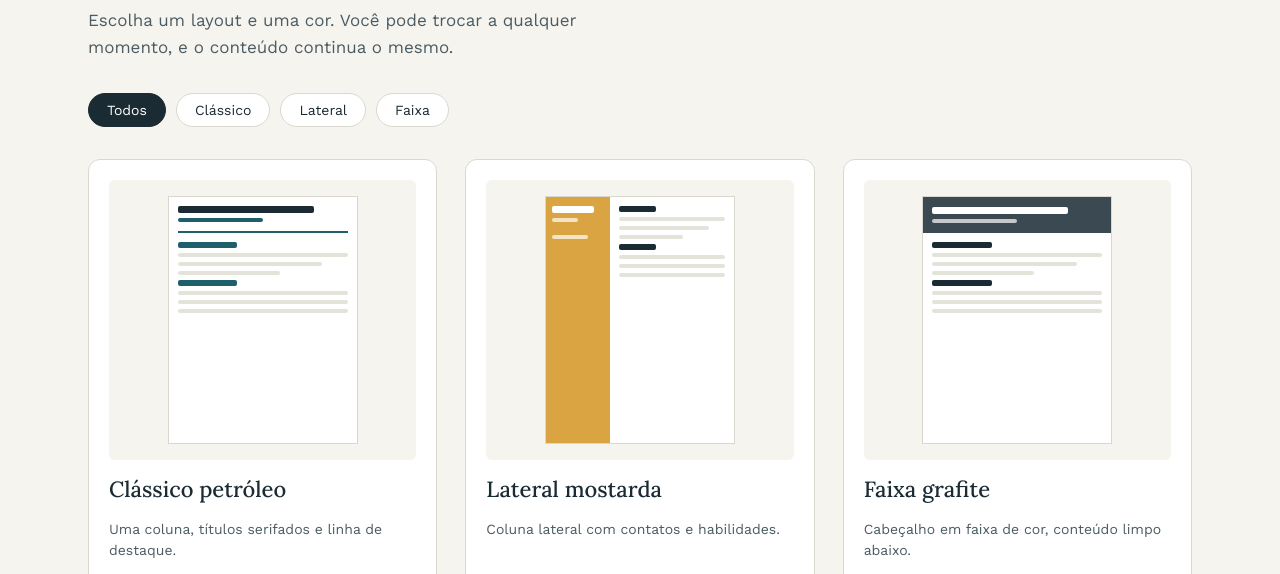
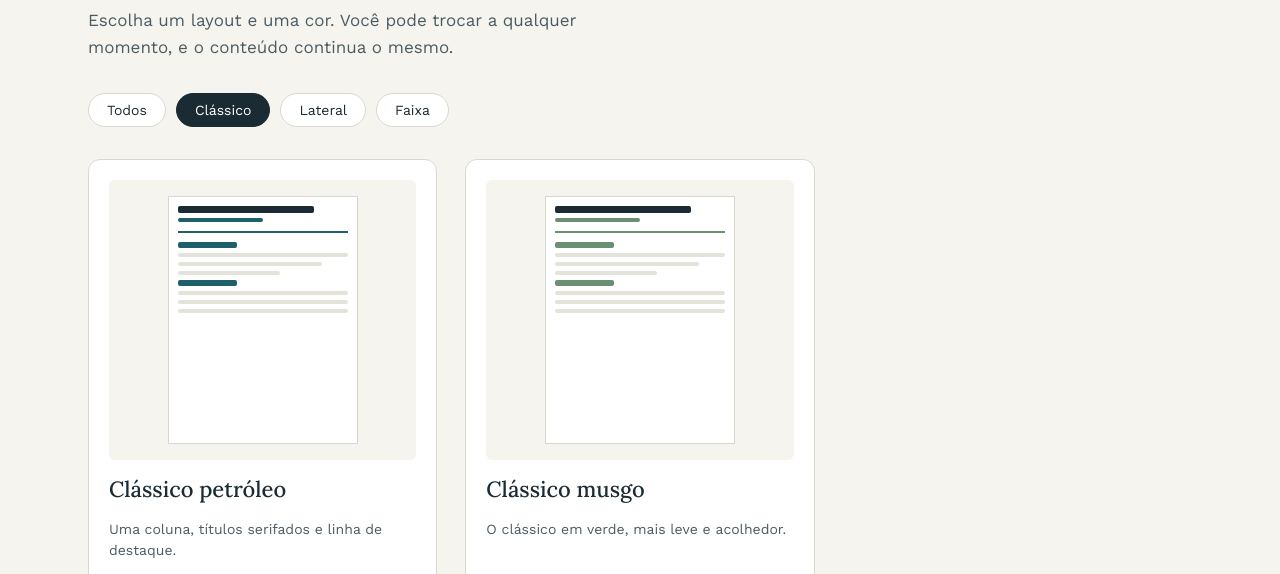
Before and after one commit to nathaliadebona/cvfacil, a plain HTML site: page modelos.html in a window 1280 px wide. Both pictures are taken after a click on the button "Clássico". Shown: the part 200-774 px from the top of the page. Drawn offline with nearby package versions, Linux system fonts and the light colour scheme.

Commit message:
feat: filtra os modelos por tipo
Adiciona o script da página Modelos, que mostra apenas os cartões do tipo escolhido, destaca o filtro ativo e permite voltar a exibir todos.

```diff
--- /dev/null
+++ b/js/modelos.js
@@ -0,0 +1,24 @@
+const filtrosBtn = document.querySelectorAll('.filtros button');
+const modeloCards = document.querySelectorAll('.modelo-card');
+
+filtrosBtn.forEach((botao) => {
+    botao.addEventListener('click', () => {
+        filtrosBtn.forEach((botoes) => {
+            botoes.classList.remove('ativo');
+        });
+
+        botao.classList.add('ativo');
+
+        const filtro = botao.dataset.filtro;
+
+        modeloCards.forEach((cartao) => {
+            const item = cartao.parentElement;
+
+            if (filtro === 'todos' || cartao.dataset.tipo === filtro) {
+                item.classList.remove('escondido');
+            } else {
+                    item.classList.add('escondido');
+            }
+        });
+    });
+});
--- a/modelos.html
+++ b/modelos.html
@@ -218,5 +218,6 @@
     </footer>
 
     <script src="js/menu.js" defer></script>
+    <script src="js/modelos.js" defer></script>
 </body>
 </html>
```
